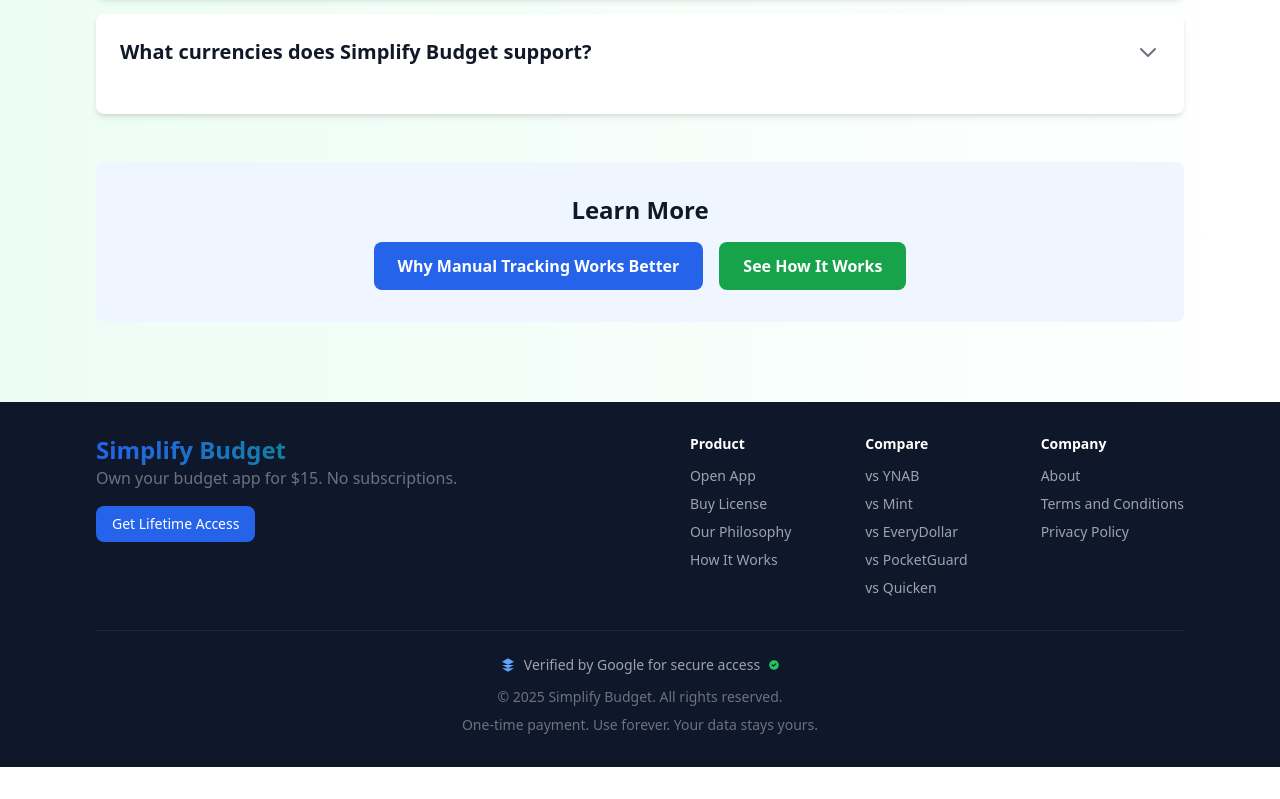
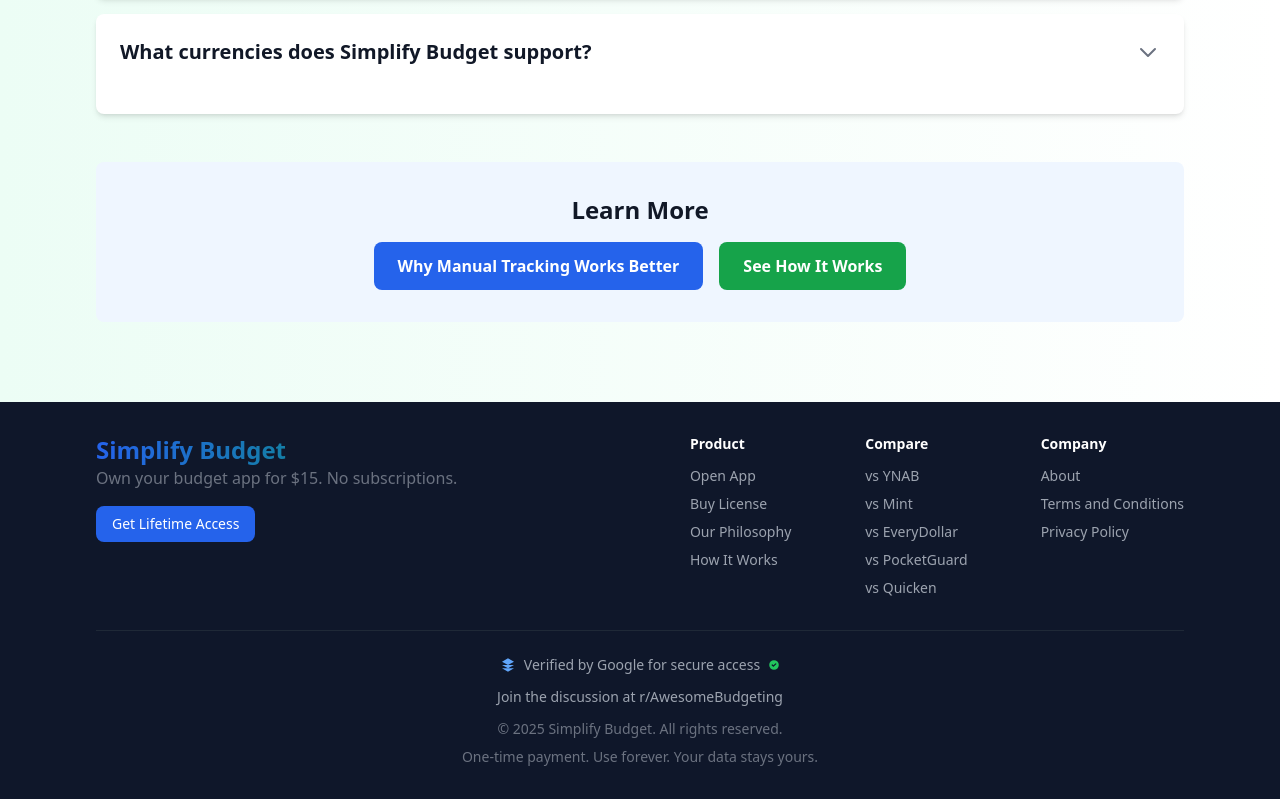
Before and after one commit to serdarsalim/personalfinance, a Next.js app: page / in a window 1280 px wide. Shown: the part 4594-5393 px from the top of the page. Before the commit the page ends 5361 px from the top, so only its background shows below. Built offline with nearby package versions, Linux system fonts and the light colour scheme.

Commit message:
added reddit link in footer

```diff
--- a/src/app/components/Footer.tsx
+++ b/src/app/components/Footer.tsx
@@ -69,6 +69,16 @@ const Footer: React.FC = () => {
                 <path fillRule="evenodd" d="M10 18a8 8 0 100-16 8 8 0 000 16zm3.707-9.293a1 1 0 00-1.414-1.414L9 10.586 7.707 9.293a1 1 0 00-1.414 1.414l2 2a1 1 0 001.414 0l4-4z" clipRule="evenodd" />
               </svg>
             </div>
+            <div className="mb-3">
+              <Link
+                href="https://reddit.com/r/AwesomeBudgeting"
+                target="_blank"
+                rel="noopener noreferrer"
+                className="text-gray-400 hover:text-orange-400 transition-colors"
+              >
+                Join the discussion at r/AwesomeBudgeting
+              </Link>
+            </div>
             <p>© {new Date().getFullYear()} Simplify Budget. All rights reserved.</p>
             <p className="mt-2">One-time payment. Use forever. Your data stays yours.</p>
           </div>
```
